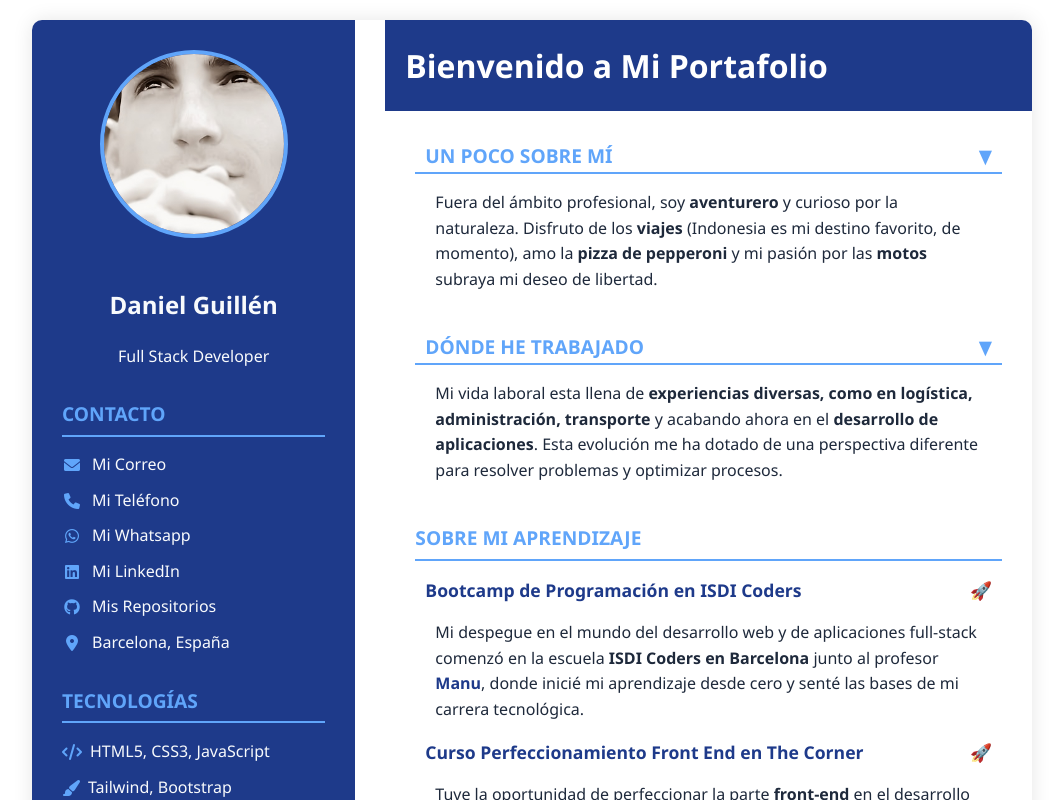
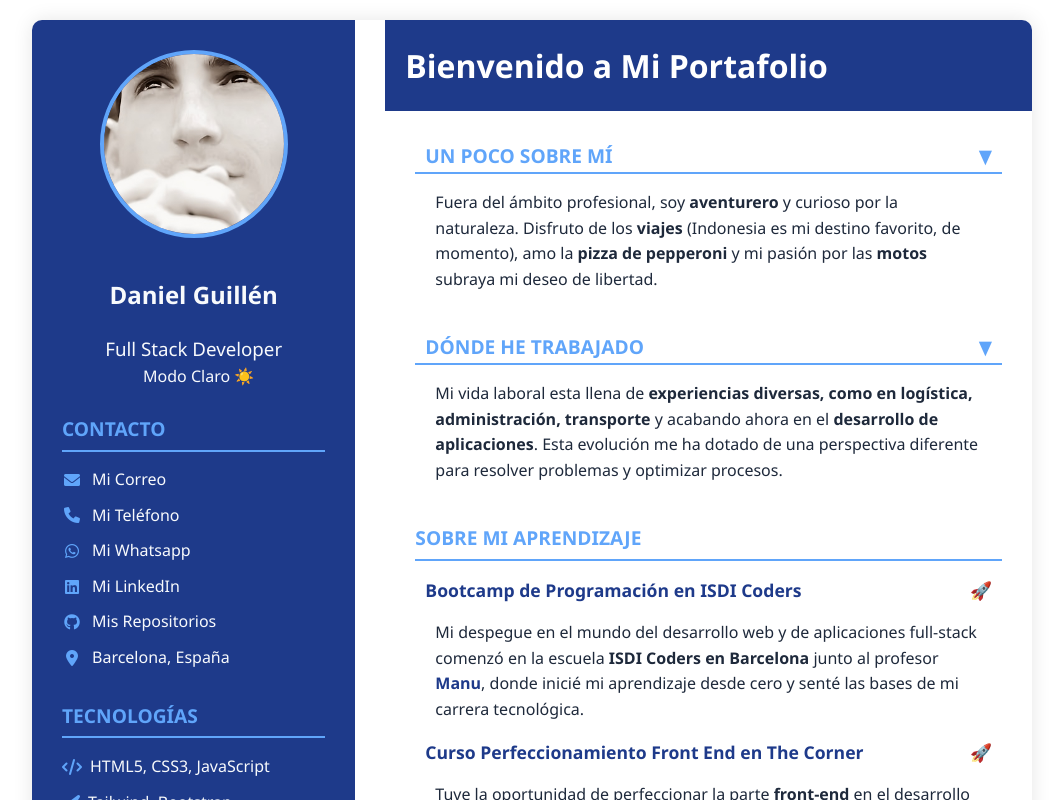
Before and after one commit to DanielGuillen88/Mi-Portafolio, a React (Vite) app in the folder Mi-Portafolio/: page / in a window 1280 px wide. Shown: the top 800 px of the page, without its empty margins (108-1171 px from the left). Built offline with nearby package versions, Linux system fonts and the light colour scheme.

Commit message:
Creado evento click que permite cambair modo claro / oscuro

```diff
--- a/Mi-Portafolio/src/components/LeftColumn/index.jsx
+++ b/Mi-Portafolio/src/components/LeftColumn/index.jsx
@@ -1,7 +1,22 @@
+import { useState, useEffect } from "react";
 import ProfilePhoto from "./ProfilePhoto";
 import "../../styles/LeftColumn.css";
 
 export default function LeftColumn() {
+
+  const [darkMode, setDarkMode] = useState(false);
+
+  useEffect(() => {
+      const isDarkMode = document.documentElement.classList.contains("dark-mode");
+      setDarkMode(isDarkMode);
+  }, []);
+
+  const toggleDarkMode = () => {
+      const html = document.documentElement;
+      html.classList.toggle("dark-mode");
+      setDarkMode(!darkMode);
+    };
+
     return (
       <>
         {/* Columna izquierda */}
@@ -9,7 +24,10 @@ export default function LeftColumn() {
           <div className="profile">
             <ProfilePhoto />
             <h2>Daniel Guillén</h2>
-            <p className="subtitle">Full Stack Developer</p>
+            <h3 className="subtitle">Full Stack Developer</h3>
+            <span className="dark-mode-toggle" onClick={toggleDarkMode} style={{ marginLeft: "10px", cursor: "pointer" }}>
+            {darkMode ? "Modo Oscuro 🌛" : "Modo Claro ☀️"}
+            </span>
           </div>
 
           <div className="contact-info">
--- a/Mi-Portafolio/src/styles/Global.css
+++ b/Mi-Portafolio/src/styles/Global.css
@@ -25,3 +25,18 @@ body {
   border-radius: 10px;
   overflow: hidden;
 }
+
+/* modo oscuro */
+html.dark-mode {
+  filter: invert(1) hue-rotate(180deg);
+}
+
+html.dark-mode img {
+  filter: invert(1) hue-rotate(180deg);
+}
+
+
+html.dark-mode svg,
+html.dark-mode video {
+  filter: invert(1) hue-rotate(180deg);
+}
--- a/Mi-Portafolio/src/styles/LeftColumn.css
+++ b/Mi-Portafolio/src/styles/LeftColumn.css
@@ -7,7 +7,7 @@
 
   .profile {
     text-align: center;
-    margin-bottom: 30px;
+    margin-bottom: 10px;
   }
 
   .profile-img {
@@ -16,7 +16,7 @@
     border-radius: 50%;
     object-fit: cover;
     border: 4px solid var(--accent-color);
-    margin-bottom: 20px;
+    margin-bottom: 10px;
   }
 
   .contact-info {
```
